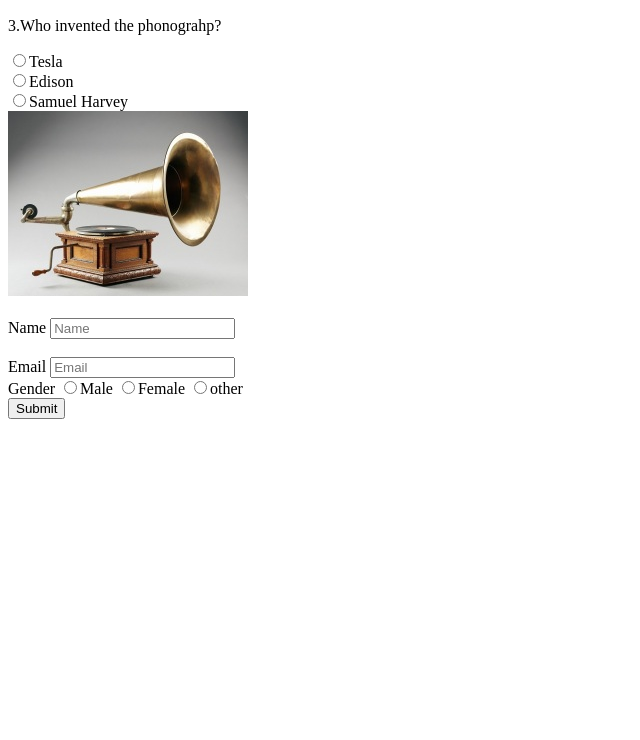
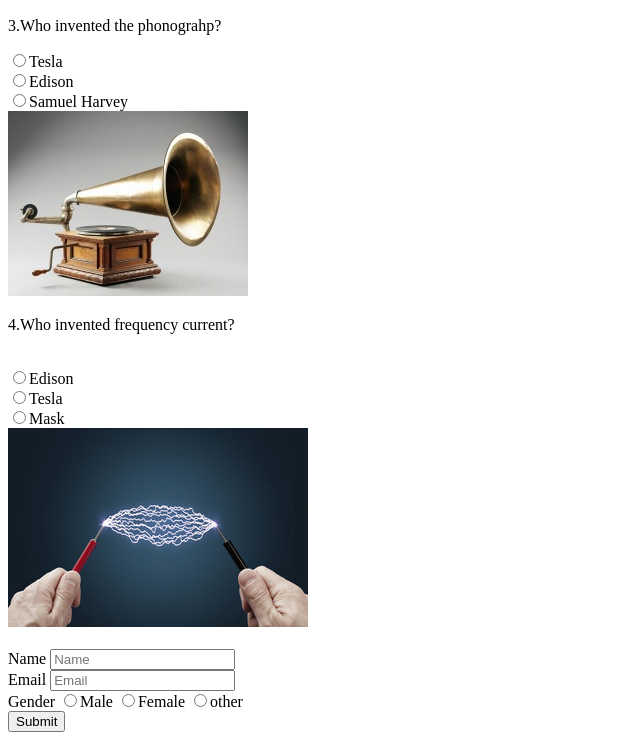
Before and after one commit to olegsenkiv/chelsea-html, a plain HTML site: page form.html in a window 1280 px wide. Shown: the part 932-1672 px from the top of the page, without its empty margins (0-640 px from the left). Before the commit the page ends 1359 px from the top, so only its background shows below. Drawn offline with Linux system fonts and the light colour scheme.

Commit message:
Sampe code

```diff
--- a/form.html
+++ b/form.html
@@ -55,11 +55,26 @@
              <br>
              <img src="img/phonograph.jpg" alt="Phonograph">
              <br>
+             <p>4.Who invented frequency current?</p>
+             <br>
+             <label>
+                 <input type="radio" name="fourth" value="edison">Edison
+             </label>
+             <br>
+             <label>
+                <input type="radio" name="fourth" value="tesla">Tesla
+             </label>
+             <br>
+             <label>
+                <input type="radio" name="fourth" value="mask">Mask
+             </label>
+             <br>
+                <img src="img/current.jpg" alt="Current Frequency">
+             <br>
              <br>
              <label>Name
                  <input type="text" placeholder="Name" name="name">
              </label>
-             <br>
              <br>
              <label for="email">Email</label>
              <label>
```
Also changed, not shown: index.html (+3 -0 lines), img/current.jpg (added).
